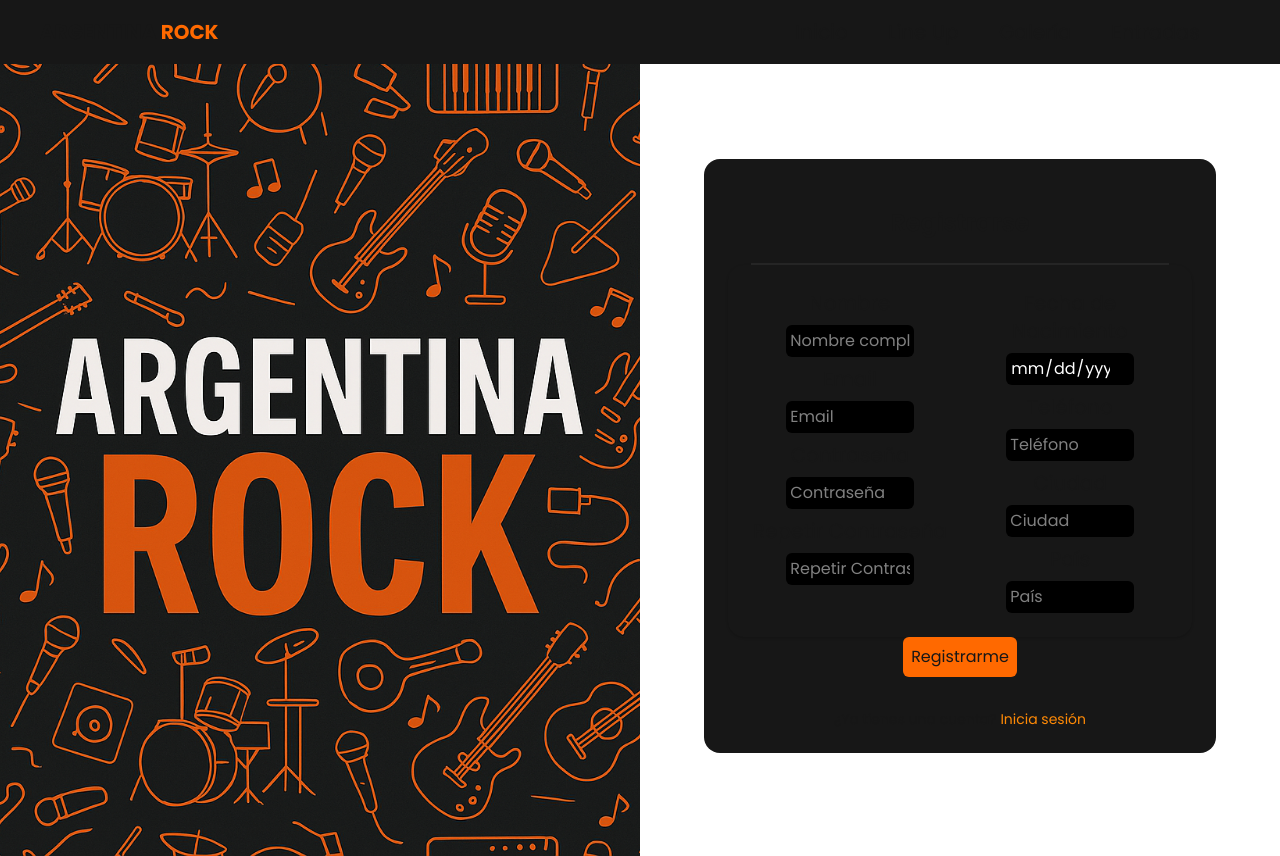
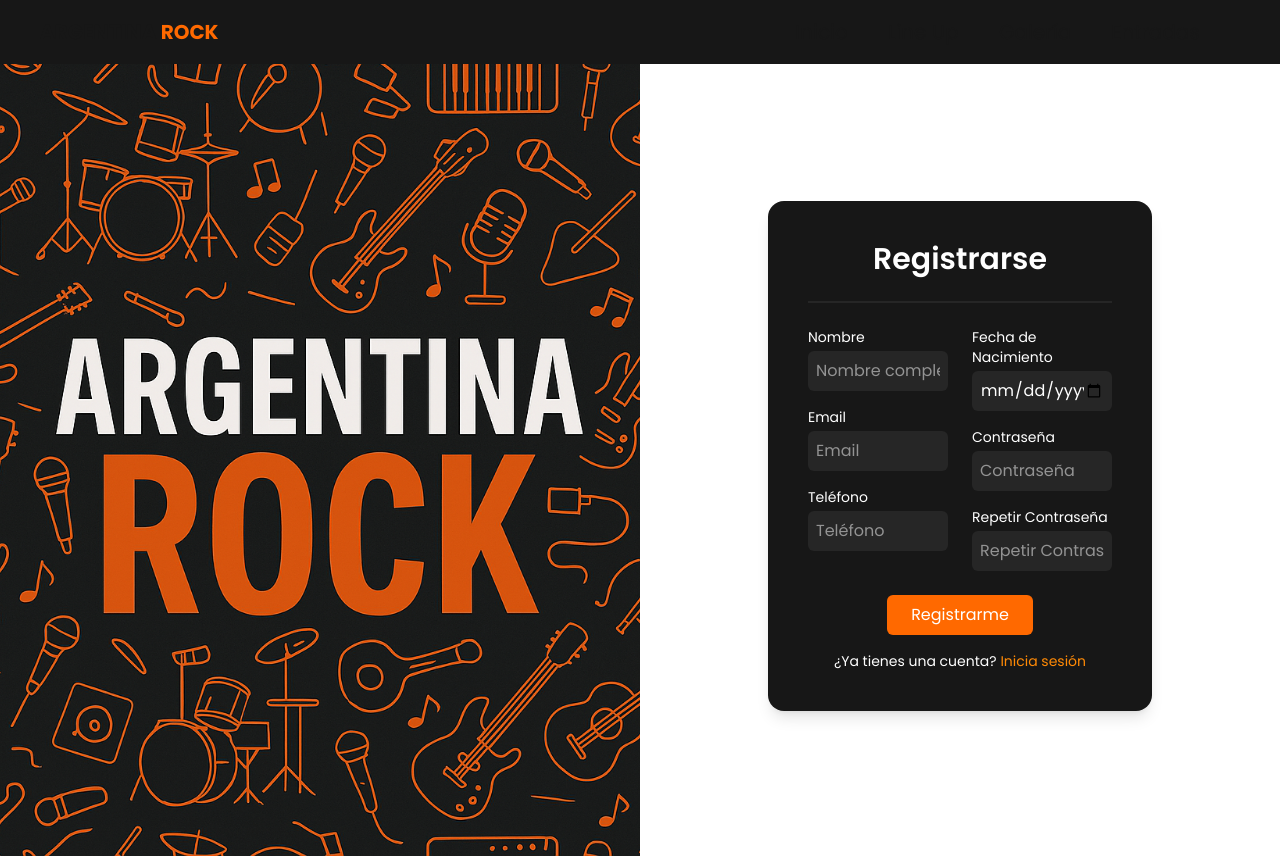
Before and after one commit to tlapro/concert, a Next.js app in the folder front/: page /auth/signup in a window 1280 px wide. Built offline with nearby package versions, Linux system fonts and the light colour scheme.

Commit message:
Register Page & Login with better UX/UI & Validations

```diff
--- a/front/src/app/auth/signin/page.tsx
+++ b/front/src/app/auth/signin/page.tsx
@@ -57,9 +57,10 @@ export default function SignInPage() {
             </label>
             <input
               name="email"
-              className="bg-black focus:outline-0 rounded-md p-1"
+              className="w-full bg-neutral-800 text-white rounded-md p-2 focus:outline-none focus:ring-2 focus:ring-orange-500 text-center"
               onChange={handleChange}
               type="email"
+              placeholder="email@example.com"
             />
           </div>
           <div className="flex flex-col text-center gap-4">
@@ -68,9 +69,10 @@ export default function SignInPage() {
             </label>
             <input
               name="password"
-              className="bg-black focus:outline-0 rounded-md p-1"
+              className="w-full bg-neutral-800 text-white rounded-md p-2 focus:outline-none focus:ring-2 focus:ring-orange-500 text-center"
               onChange={handleChange}
               type="password"
+              placeholder="*********"
             />
           </div>
           <div className="flex flex-col justify-center items-center gap-8">
--- a/front/src/app/auth/signup/page.tsx
+++ b/front/src/app/auth/signup/page.tsx
@@ -1,25 +1,33 @@
 "use client";
 
 import { useAuth } from "@/context/AuthContext";
+import { registerValidate } from "@/helpers/SignUpValidation";
+import { IRegisterUser } from "@/interfaces/IRegisterUser";
 import Link from "next/link";
 import { useRouter } from "next/navigation";
 import { useState } from "react";
 import toast from "react-hot-toast";
 
-
 export default function SignUp() {
   const { register } = useAuth();
   const router = useRouter();
 
-  const [formData, setFormData] = useState({
+  const [formData, setFormData] = useState<IRegisterUser>({
     name: "",
     email: "",
     birthdate: "",
     password: "",
     confirmPassword: "",
     phone: "",
-    city: "",
-    country: "",
+  });
+
+  const [errors, setErrors] = useState({
+    name: "",
+    email: "",
+    password: "",
+    confirmPassword: "",
+    birthdate: "",
+    phone: "",
   });
 
   const handleChange = (event: React.ChangeEvent<HTMLInputElement>) => {
@@ -29,16 +37,22 @@ export default function SignUp() {
       ...prevData,
       [name]: value,
     }));
+
+    const error = registerValidate(name, value, formData);
+    setErrors((prevErrors) => ({
+      ...prevErrors,
+      [name]: error,
+    }));
   };
+
   const handleSubmit = async (event: React.FormEvent) => {
     event.preventDefault();
 
     const parsedData = {
       ...formData,
-      birthdate: new Date(formData.birthdate).toISOString().split("T")[0],
+      birthdate: formData.birthdate ? new Date(formData.birthdate).toISOString().split("T")[0] : "",
     };
 
-    console.log(parsedData)
     const result = await register(parsedData);
     if (!result) return;
 
@@ -54,125 +68,99 @@ export default function SignUp() {
     <div className="w-full h-full flex justify-center items-center">
       <form
         onSubmit={handleSubmit}
-        className="flex flex-col items-center bg-neutral-900 max-h-[90%] w-[90%] sm:w-[0%] md:w-[90%] lg:w-[80%] rounded-2xl p-6 overflow-hidden"
+        className="flex flex-col items-center bg-neutral-900 max-h-[90%] w-[90%] md:w-[80%] lg:w-[60%] rounded-2xl p-10 shadow-lg space-y-6"
       >
-        <h2 className="mt-6 text-2xl font-semibold mb-4">Registrarse</h2>
-        <hr className="border-[1px] border-neutral-800 w-[90%] mt-2" />
-        <div className="grid grid-cols-1 md:grid-cols-2 w-full p-6 rounded-2xl shadow gap-6">
-          <div>
-            <div className="flex flex-col text-center gap-2">
-              <label htmlFor="name" className="text-xl">
-                Nombre
-              </label>
+        <h2 className="text-3xl font-semibold text-center text-white">Registrarse</h2>
+        <hr className="border-[1px] border-neutral-800 w-full" />
+
+        <div className="grid grid-cols-1 md:grid-cols-2 gap-6 w-full">
+          <div className="space-y-4">
+            <div className="flex flex-col text-left gap-1">
+              <label htmlFor="name" className="text-white text-sm font-medium">Nombre</label>
               <input
                 name="name"
-                className="w-[65%] mx-auto bg-black text-white focus:outline-0 rounded-md p-1"
+                className="w-full bg-neutral-800 text-white rounded-md p-2 focus:outline-none focus:ring-2 focus:ring-orange-500"
                 onChange={handleChange}
                 placeholder="Nombre completo"
               />
+              {errors.name && <p className="text-red-500 text-xs">{errors.name}</p>}
             </div>
-            <div className="flex flex-col text-center gap-2 mt-2">
-              <label htmlFor="email" className="text-xl">
-                Email
-              </label>
+
+            <div className="flex flex-col text-left gap-1">
+              <label htmlFor="email" className="text-white text-sm font-medium">Email</label>
               <input
                 name="email"
-                className="w-[65%] mx-auto bg-black text-white focus:outline-0 rounded-md p-1"
                 type="email"
+                className="w-full bg-neutral-800 text-white rounded-md p-2 focus:outline-none focus:ring-2 focus:ring-orange-500"
                 onChange={handleChange}
                 placeholder="Email"
               />
+              {errors.email && <p className="text-red-500 text-xs">{errors.email}</p>}
             </div>
-            <div className="flex flex-col text-center gap-2 mt-2">
-              <label htmlFor="password" className="text-xl">
-                Contraseña
-              </label>
+
+            <div className="flex flex-col text-left gap-1">
+              <label htmlFor="phone" className="text-white text-sm font-medium">Teléfono</label>
+              <input
+                name="phone"
+                className="w-full bg-neutral-800 text-white rounded-md p-2 focus:outline-none focus:ring-2 focus:ring-orange-500"
+                onChange={handleChange}
+                placeholder="Teléfono"
+              />
+              {errors.phone && <p className="text-red-500 text-xs">{errors.phone}</p>}
+            </div>
+          </div>
+
+          <div className="space-y-4">
+            <div className="flex flex-col text-left gap-1">
+              <label htmlFor="birthdate" className="text-white text-sm font-medium">Fecha de Nacimiento</label>
+              <input
+                type="date"
+                name="birthdate"
+                max={new Date().toISOString().split("T")[0]}
+                className="w-full bg-neutral-800 text-white rounded-md p-2 focus:outline-none focus:ring-2 focus:ring-orange-500"
+                onChange={handleChange}
+              />
+              {errors.birthdate && <p className="text-red-500 text-xs">{errors.birthdate}</p>}
+            </div>
+
+            <div className="flex flex-col text-left gap-1">
+              <label htmlFor="password" className="text-white text-sm font-medium">Contraseña</label>
               <input
                 name="password"
-                className="w-[65%] mx-auto bg-black text-white focus:outline-0 rounded-md p-1"
                 type="password"
+                className="w-full bg-neutral-800 text-white rounded-md p-2 focus:outline-none focus:ring-2 focus:ring-orange-500"
                 onChange={handleChange}
                 placeholder="Contraseña"
               />
+              {errors.password && <p className="text-red-500 text-xs">{errors.password}</p>}
             </div>
-            <div className="flex flex-col text-center gap-2 mt-2">
-              <label htmlFor="confirmPassword" className="text-xl">
-                Repetir Contraseña
-              </label>
+
+            <div className="flex flex-col text-left gap-1">
+              <label htmlFor="confirmPassword" className="text-white text-sm font-medium">Repetir Contraseña</label>
               <input
                 name="confirmPassword"
-                className="w-[65%] mx-auto bg-black text-white focus:outline-0 rounded-md p-1"
                 type="password"
+                className="w-full bg-neutral-800 text-white rounded-md p-2 focus:outline-none focus:ring-2 focus:ring-orange-500"
                 onChange={handleChange}
                 placeholder="Repetir Contraseña"
               />
-            </div>
-          </div>
-
-          <div>
-            <div className="flex flex-col text-center gap-2">
-              <label htmlFor="birthdate" className="text-xl">
-                Fecha de Nacimiento
-              </label>
-              <input
-                type="date"
-                name="birthdate"
-                className="w-[65%] mx-auto bg-black text-white focus:outline-0 rounded-md p-1"
-                max={new Date().toISOString().split("T")[0]}
-                onChange={handleChange}
-              />
-            </div>
-
-            <div className="flex flex-col text-center gap-2 mt-2">
-              <label htmlFor="phone" className="text-xl">
-                Teléfono
-              </label>
-              <input
-                name="phone"
-                className="w-[65%] mx-auto bg-black text-white focus:outline-0 rounded-md p-1"
-                onChange={handleChange}
-                placeholder="Teléfono"
-              />
-            </div>
-
-            <div className="flex flex-col text-center gap-2 mt-2">
-              <label htmlFor="city" className="text-xl">
-                Ciudad
-              </label>
-              <input
-                name="city"
-                className="w-[65%] mx-auto bg-black text-white focus:outline-0 rounded-md p-1"
-                onChange={handleChange}
-                placeholder="Ciudad"
-              />
-            </div>
-
-            <div className="flex flex-col text-center gap-2 mt-2">
-              <label htmlFor="country" className="text-xl">
-                País
-              </label>
-              <input
-                name="country"
-                className="w-[65%] mx-auto bg-black text-white focus:outline-0 rounded-md p-1"
-                onChange={handleChange}
-                placeholder="País"
-              />
+              {errors.confirmPassword && <p className="text-red-500 text-xs">{errors.confirmPassword}</p>}
             </div>
           </div>
         </div>
 
-        <div className="flex flex-col justify-center items-center gap-8">
+        <div className="flex flex-col items-center gap-4">
           <button
             type="submit"
-            className="bg-orange-500 p-2 rounded-md cursor-pointer"
+            className="bg-orange-500 hover:bg-orange-600 text-white px-6 py-2 rounded-md transition duration-300"
           >
             Registrarme
           </button>
-          <p className="text-sm">
+          <p className="text-sm text-white">
             ¿Ya tienes una cuenta?{" "}
             <Link
               href={"/auth/signin"}
-              className="text-orange-400 hover:text-orange-500 transition duration-200 ease"
+              className="text-orange-400 hover:text-orange-500 transition duration-200"
             >
               Inicia sesión
             </Link>
--- /dev/null
+++ b/front/src/helpers/SignUpValidation.ts
@@ -0,0 +1,56 @@
+/* eslint-disable @typescript-eslint/no-explicit-any */
+export const registerValidate = (fieldName: string, value: string, form: any) => {
+  let error = "";
+
+  const regexName = /^[a-zA-ZáéíóúÁÉÍÓÚñÑ\s]+$/;
+  const regexMail = /^[^\s@]+@[^\s@]+\.[^\s@]+$/;
+  const regexPhone = /^[0-9]+$/;
+
+  if (fieldName === "name") {
+    if (value.trim() === "") {
+      error = "El nombre es obligatorio.";
+    } else if (!regexName.test(value)) {
+      error = "El nombre solo puede contener letras y espacios.";
+    }
+  }
+
+  if (fieldName === "email") {
+    if (value.trim() === "") {
+      error = "El correo electrónico es obligatorio.";
+    } else if (!regexMail.test(value)) {
+      error = "El correo electrónico no es válido.";
+    }
+  }
+
+  if (fieldName === "password") {
+    if (value.trim() === "") {
+      error = "La contraseña es obligatoria.";
+    } else if (value.length < 6) {
+      error = "La contraseña debe tener al menos 6 caracteres.";
+    } else if (!/[A-Z]/.test(value)) {
+      error = "La contraseña debe contener al menos una letra mayúscula.";
+    } else if (!/[0-9]/.test(value)) {
+      error = "La contraseña debe contener al menos un número.";
+    } else if (!/[!@#$%^&*(),.?":{}|<>]/.test(value)) {
+      error = "La contraseña debe contener al menos un carácter especial.";
+    }
+  }
+
+  if (fieldName === "confirmPassword") {
+    if (value.trim() === "") {
+      error = "Repetir la contraseña es obligatorio.";
+    } else if (value !== form.password) {
+      error = "Las contraseñas no coinciden.";
+    }
+  }
+
+  if (fieldName === "phone") {
+    if (value.trim() === "") {
+      error = "El teléfono es obligatorio.";
+    } else if (!regexPhone.test(value)) {
+      error = "El teléfono debe contener solo números.";
+    }
+  }
+
+  return error;
+};
--- a/front/src/interfaces/IRegisterUser.ts
+++ b/front/src/interfaces/IRegisterUser.ts
@@ -5,6 +5,4 @@ export interface IRegisterUser {
     confirmPassword: string,
     birthdate: string,
     phone: string,
-    city: string,
-    country: string,
 }
```
